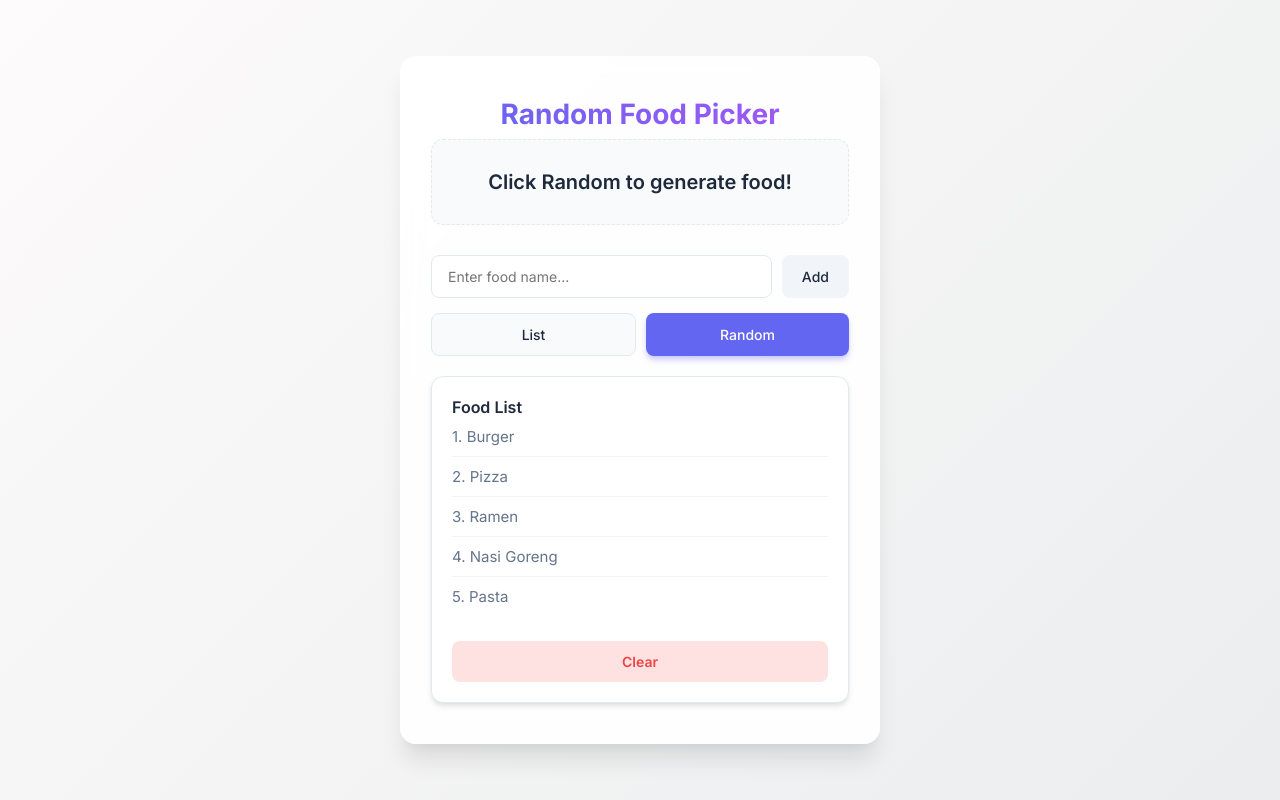
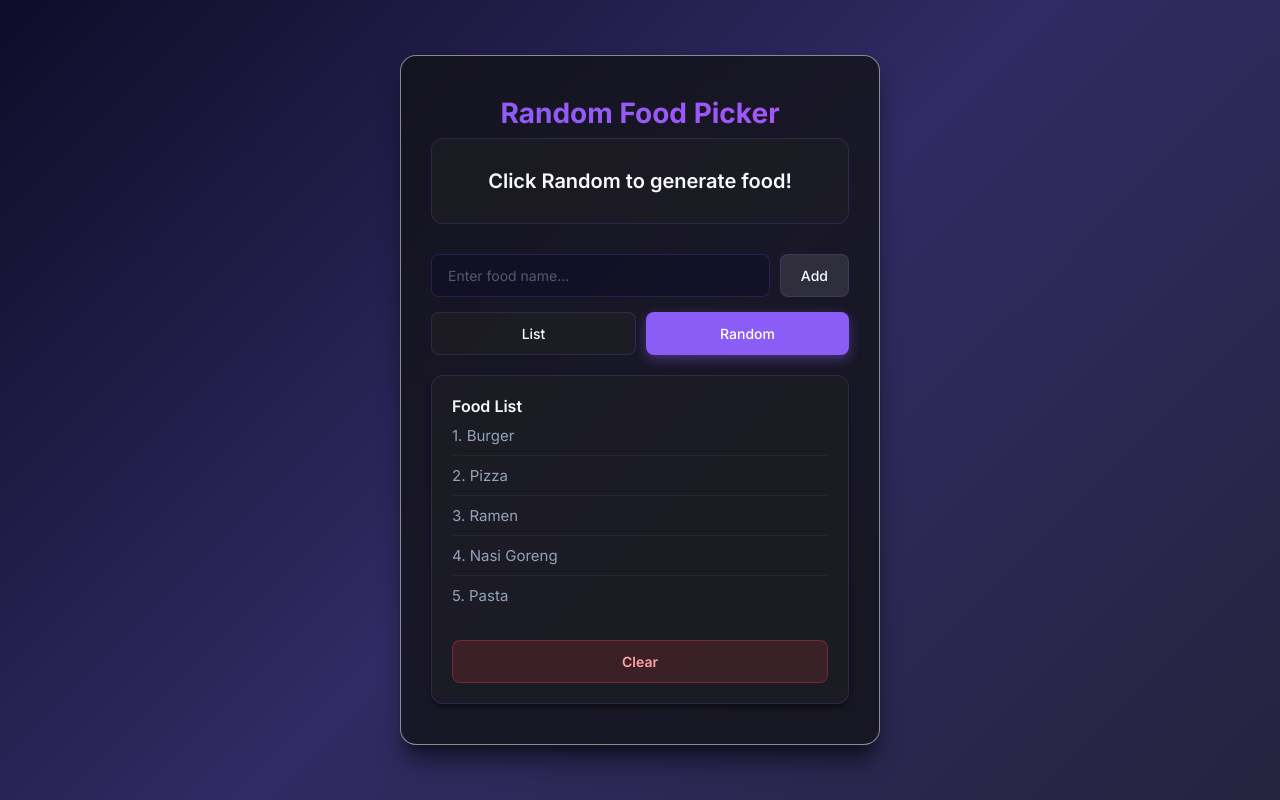
Before and after one commit to Efftsh/radom-food-picker-v1, a plain HTML site: page index.html in a window 1280 px wide. Both pictures are taken after a click on the button "List". Drawn offline with Linux system fonts and the light colour scheme.

Commit message:
style: Update UI to a dark theme by adjusting color variables, backgrounds, shadows, and component styles.

```diff
--- a/style.css
+++ b/style.css
@@ -2,15 +2,15 @@
 @import url('https://fonts.googleapis.com/css2?family=Inter:wght@300;400;500;600;700&display=swap');
 
 :root {
-  --primary-color: #6366f1;
-  --primary-hover: #4f46e5;
-  --bg-gradient: linear-gradient(135deg, #fdfbfb 0%, #ebedee 100%);
-  --card-bg: rgba(255, 255, 255, 0.9);
-  --text-main: #1e293b;
-  --text-muted: #64748b;
-  --border-color: #e2e8f0;
-  --shadow-sm: 0 4px 6px -1px rgba(0, 0, 0, 0.1), 0 2px 4px -1px rgba(0, 0, 0, 0.06);
-  --shadow-lg: 0 20px 25px -5px rgba(0, 0, 0, 0.1), 0 10px 10px -5px rgba(0, 0, 0, 0.04);
+  --primary-color: #8b5cf6;
+  --primary-hover: #7c3aed;
+  --bg-gradient: linear-gradient(135deg, #0f0c29 0%, #302b63 50%, #24243e 100%);
+  --card-bg: rgba(18, 18, 20, 0.75);
+  --text-main: #f8fafc;
+  --text-muted: #94a3b8;
+  --border-color: rgba(139, 92, 246, 0.2);
+  --shadow-sm: 0 4px 6px -1px rgba(0, 0, 0, 0.4), 0 2px 4px -1px rgba(0, 0, 0, 0.2);
+  --shadow-lg: 0 20px 25px -5px rgba(0, 0, 0, 0.5), 0 10px 10px -5px rgba(0, 0, 0, 0.3);
   --radius: 16px;
   --transition: all 0.3s ease;
 }
@@ -64,8 +64,8 @@ body {
 }
 
 .display-card {
-  background: #f8fafc;
-  border: 1px dashed var(--border-color);
+  background: rgba(30, 30, 36, 0.6);
+  border: 1px solid var(--border-color);
   border-radius: 12px;
   padding: 30px 20px;
   margin-bottom: 30px;
@@ -74,8 +74,8 @@ body {
 
 .display-card:hover {
   border-color: var(--primary-color);
-  background: #fff;
-  box-shadow: var(--shadow-sm);
+  background: rgba(40, 40, 48, 0.8);
+  box-shadow: var(--shadow-sm), 0 0 15px rgba(139, 92, 246, 0.3);
 }
 
 .display {
@@ -99,6 +99,8 @@ body {
 .food-input {
   flex: 1;
   padding: 12px 16px;
+  background: rgba(15, 12, 41, 0.5);
+  color: var(--text-main);
   border: 1px solid var(--border-color);
   border-radius: 8px;
   font-size: 14px;
@@ -107,9 +109,14 @@ body {
   transition: var(--transition);
 }
 
+.food-input::placeholder {
+  color: rgba(148, 163, 184, 0.5);
+}
+
 .food-input:focus {
   border-color: var(--primary-color);
-  box-shadow: 0 0 0 3px rgba(99, 102, 241, 0.2);
+  background: rgba(15, 12, 41, 0.8);
+  box-shadow: 0 0 0 3px rgba(139, 92, 246, 0.25);
 }
 
 button {
@@ -127,12 +134,14 @@ button {
 }
 
 .btn-add {
-  background: #f1f5f9;
+  background: rgba(255, 255, 255, 0.1);
   color: var(--text-main);
+  border: 1px solid var(--border-color);
 }
 
 .btn-add:hover {
-  background: #e2e8f0;
+  background: rgba(255, 255, 255, 0.15);
+  border-color: rgba(255, 255, 255, 0.3);
 }
 
 .action-buttons {
@@ -145,26 +154,26 @@ button {
 }
 
 .btn-secondary {
-  background: #f8fafc;
+  background: rgba(30, 30, 36, 0.8);
   color: var(--text-main);
   border: 1px solid var(--border-color);
 }
 
 .btn-secondary:hover {
-  background: #f1f5f9;
-  border-color: #cbd5e1;
+  background: rgba(50, 50, 60, 0.9);
+  border-color: var(--primary-color);
 }
 
 .btn-primary {
   background: var(--primary-color);
   color: white;
-  box-shadow: 0 4px 6px -1px rgba(99, 102, 241, 0.4);
+  box-shadow: 0 4px 12px rgba(139, 92, 246, 0.4);
 }
 
 .btn-primary:hover {
   background: var(--primary-hover);
   transform: translateY(-1px);
-  box-shadow: 0 6px 8px -1px rgba(99, 102, 241, 0.5);
+  box-shadow: 0 6px 16px rgba(139, 92, 246, 0.6);
 }
 
 .btn-primary:active {
@@ -183,7 +192,7 @@ button {
   font-weight: 600;
   color: var(--text-main);
   padding: 0;
-  background: #fff;
+  background: rgba(30, 30, 36, 0.6);
   border-radius: 12px;
 }
 
@@ -199,7 +208,7 @@ button {
   font-size: 15px;
   color: var(--text-muted);
   padding: 10px 0;
-  border-bottom: 1px solid #f1f5f9;
+  border-bottom: 1px solid rgba(255, 255, 255, 0.05);
   display: flex;
   align-items: center;
 }
@@ -212,14 +221,17 @@ button {
 /* Styling the clear button dynamically added inside JS */
 .list button {
   width: 100%;
-  background: #fee2e2;
-  color: #ef4444;
+  background: rgba(239, 68, 68, 0.15);
+  color: #fca5a5;
+  border: 1px solid rgba(239, 68, 68, 0.3);
   margin-top: 10px;
   font-weight: 600;
 }
 
 .list button:hover {
-  background: #fecaca;
+  background: rgba(239, 68, 68, 0.25);
+  color: #fff;
+  border-color: rgba(239, 68, 68, 0.5);
 }
 
 .hidden {
```
